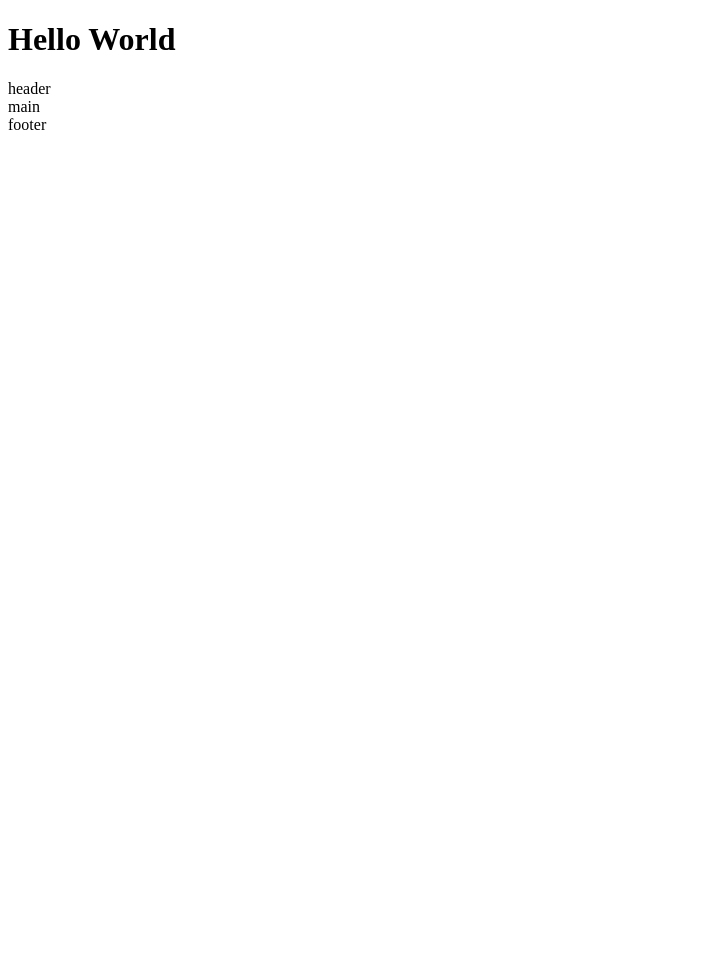
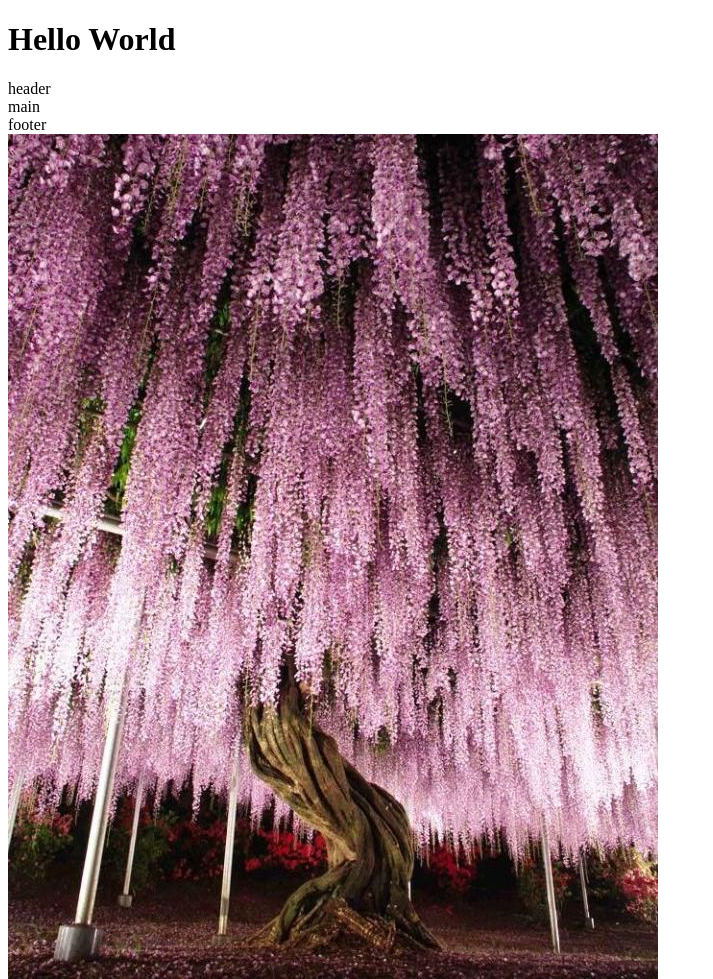
Before and after one commit to YuliyaKad/-goit-markup-hw-01, a plain HTML site: page index.html in a window 1280 px wide. Shown: the whole page, without its empty margins (0-713 px from the left). Before the commit the page ends 800 px from the top, so only its background shows below. Drawn offline with Linux system fonts and the light colour scheme.

Commit message:
update index.html

```diff
--- a/index.html
+++ b/index.html
@@ -11,6 +11,7 @@
     <header>header</header>
     <main>main</main>
     <footer>footer</footer>
+    <img src="./images/image1.jpg" alt="">
    </body>
 </html>
 
```
